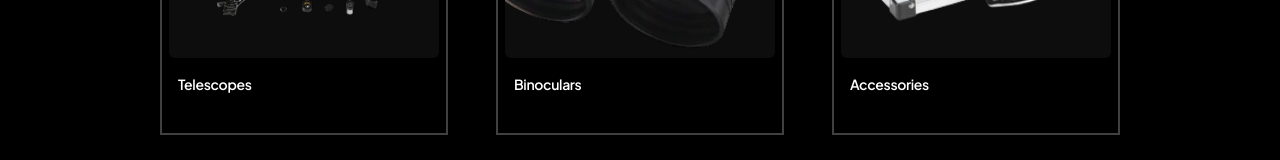
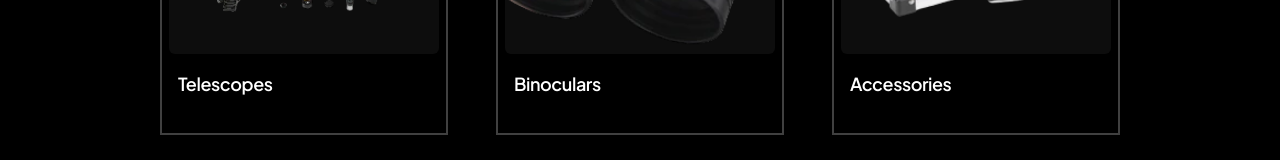
Before and after one commit to TimmyElTaco/zhumell-shop, a React (Vite) app in the folder frontend/: page / in a window 1280 px wide. Shown: the part 2607-2767 px from the top of the page. Built offline with nearby package versions, Linux system fonts and the light colour scheme; what tailwindcss-animated would draw is missing.

Commit message:
Change font size in the landing

```diff
--- a/frontend/src/components/Product.jsx
+++ b/frontend/src/components/Product.jsx
@@ -13,7 +13,7 @@ export default function Product({ product, price = null, id = null, srcImage, na
                 alt={`image of the product ${name}`}
             />
             <div className="p-4">
-                <h3 className="text-sm tracking-tight font-semibold capitalize">{id ? name : product}</h3>
+                <h3 className={`${id ? 'text-sm' : 'text-lg'} tracking-tight font-semibold capitalize`}>{id ? name : product}</h3>
                 {
                     price ?
                         <h2 className="text-xs text-gray-300">
```
